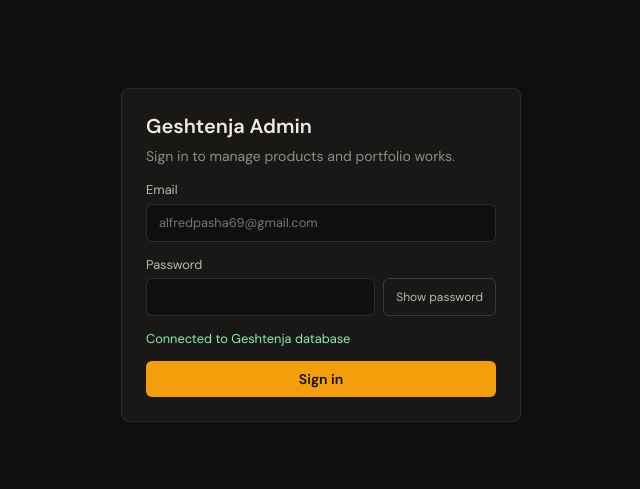
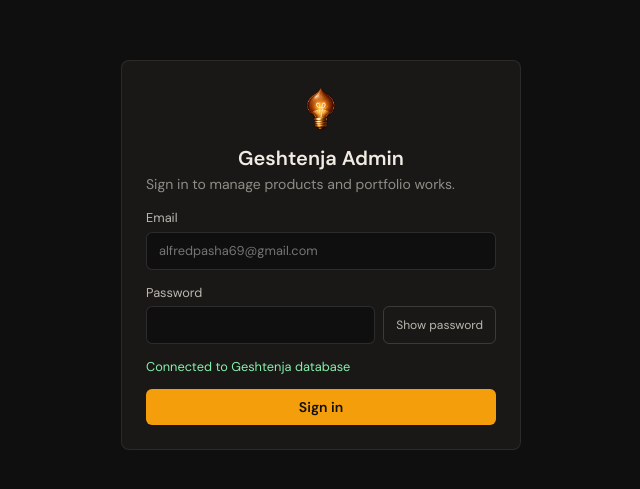
Before and after one commit to RedTocila/Geshtenja, a website built with Vite: page admin.html in a window 1280 px wide. Shown: the part 145-634 px from the top of the page, without its empty margins (319-959 px from the left). Built offline with nearby package versions, Linux system fonts and the light colour scheme; some packages are replaced by stand-ins of ours; no server answers; the database is empty.

Commit message:
admin fix

```diff
--- a/admin.html
+++ b/admin.html
@@ -4,6 +4,8 @@
     <meta charset="UTF-8" />
     <meta name="viewport" content="width=device-width, initial-scale=1.0" />
     <title>Geshtenja Admin</title>
+    <link rel="icon" type="image/png" href="/chestnut.png" />
+    <link rel="apple-touch-icon" href="/chestnut.png" />
     <link rel="preconnect" href="https://fonts.googleapis.com" />
     <link rel="preconnect" href="https://fonts.gstatic.com" crossorigin />
     <link href="https://fonts.googleapis.com/css2?family=DM+Sans:opsz,wght@9..40,400;9..40,500;9..40,600&display=swap" rel="stylesheet" />
@@ -14,7 +16,10 @@
       <!-- Login -->
       <section class="admin-panel" id="loginPanel">
         <div class="admin-card admin-card--narrow">
-          <h1>Geshtenja Admin</h1>
+          <div class="admin-brand">
+            <img src="/chestnut.png" alt="" class="admin-brand__logo" width="48" height="48" />
+            <h1>Geshtenja Admin</h1>
+          </div>
           <p class="admin-muted">Sign in to manage products and portfolio works.</p>
           <form id="loginForm" class="admin-form">
             <label>
@@ -38,9 +43,12 @@
       <!-- Dashboard -->
       <section class="admin-panel" id="dashboardPanel" hidden>
         <header class="admin-header">
-          <div>
+          <div class="admin-brand">
+            <img src="/chestnut.png" alt="" class="admin-brand__logo" width="40" height="40" />
+            <div>
             <h1>Geshtenja Admin</h1>
             <p class="admin-muted" id="adminEmail"></p>
+            </div>
           </div>
           <div class="admin-header__actions">
             <a href="/" class="admin-btn admin-btn--ghost" target="_blank">View site</a>
--- a/src/styles/admin.css
+++ b/src/styles/admin.css
@@ -65,6 +65,36 @@ body {
 .admin-header h1 {
   margin: 0;
   font-size: 1.5rem;
+}
+
+.admin-brand {
+  display: flex;
+  align-items: center;
+  gap: 0.75rem;
+}
+
+.admin-brand__logo {
+  display: block;
+  width: 2.5rem;
+  height: 2.5rem;
+  object-fit: contain;
+  flex-shrink: 0;
+}
+
+.admin-card .admin-brand {
+  flex-direction: column;
+  align-items: center;
+  text-align: center;
+  margin-bottom: 0.25rem;
+}
+
+.admin-card .admin-brand__logo {
+  width: 3rem;
+  height: 3rem;
+}
+
+.admin-card .admin-brand h1 {
+  margin: 0;
 }
 
 .admin-header__actions {
--- a/vite.config.js
+++ b/vite.config.js
@@ -1,4 +1,13 @@
 import { defineConfig } from "vite";
+
+function adminRedirect(req, res, next) {
+  if (req.url === "/admin" || req.url === "/admin/") {
+    res.writeHead(302, { Location: "/admin.html" });
+    res.end();
+    return;
+  }
+  next();
+}
 
 export default defineConfig({
   server: {
@@ -9,14 +18,10 @@ export default defineConfig({
     {
       name: "admin-redirect",
       configureServer(server) {
-        server.middlewares.use((req, res, next) => {
-          if (req.url === "/admin" || req.url === "/admin/") {
-            res.writeHead(302, { Location: "/admin.html" });
-            res.end();
-            return;
-          }
-          next();
-        });
+        server.middlewares.use(adminRedirect);
+      },
+      configurePreviewServer(server) {
+        server.middlewares.use(adminRedirect);
       },
     },
   ],
```
Also changed, not shown: index.html (+6 -1 lines), src/styles/main.css (+15 -0 lines), chestnut.png (added), public/chestnut.png (added), vercel.json (added).
